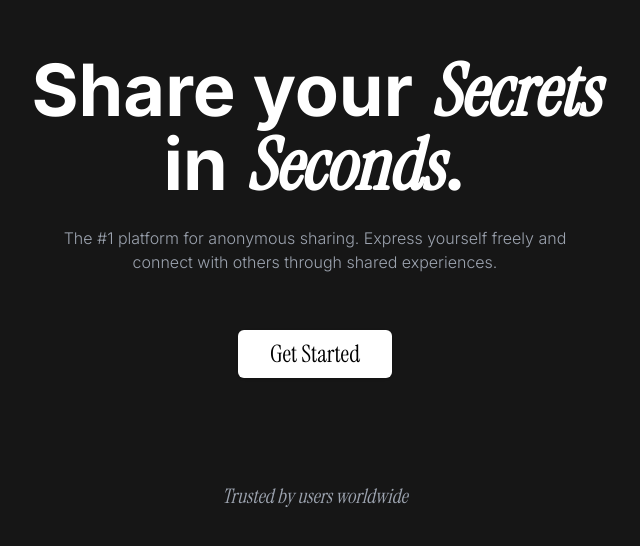
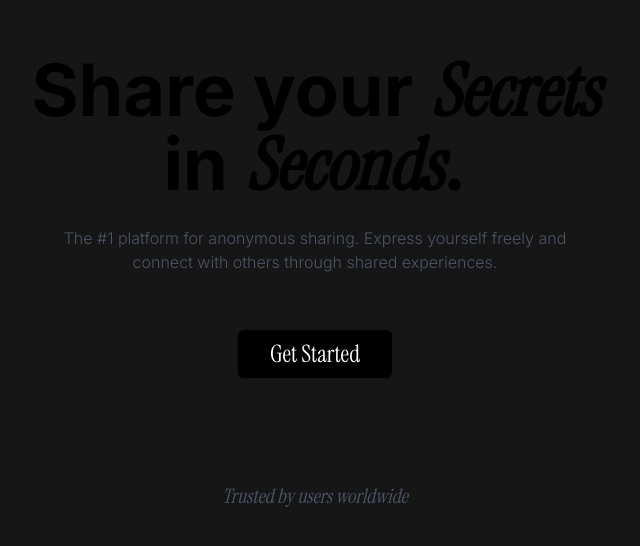
Before and after one commit to yeabnoah/Siki, a Next.js app in the folder client/: page / in a window 1280 px wide. Shown: the part 130-676 px from the top of the page, without its empty margins (325-965 px from the left). Built offline with nearby package versions, Linux system fonts and the light colour scheme; no server answers.

Commit message:
landing page

```diff
--- a/client/app/dashboard/page.tsx
+++ b/client/app/dashboard/page.tsx
@@ -90,7 +90,7 @@ export default function Page() {
 
   return (
     <SidebarProvider
-      className=" bg-white/5`"
+      className="bg-white dark:bg-bgMain"
       style={
         {
           "--sidebar-width": "380px",
@@ -99,35 +99,37 @@ export default function Page() {
     >
       {/* <Spotlight /> */}
       <SidebarInset>
-        <header className="sticky justify-between  top-0 flex shrink-0 items-center bg-white/5 gap-2 border-b p-4">
-          <div className=" flex items-center gap-2 font-instrument text-2xl dark:text-white/80  mx-2">
+        <header className="sticky justify-between top-0 flex shrink-0 items-center bg-white dark:bg-white/5 gap-2 border-b dark:border-white/10 p-4">
+          <div className="flex items-center gap-2 font-instrument text-2xl text-black/80 dark:text-white/80 mx-2">
             {/* <Mic2Icon /> */}
             Wishper
           </div>
-          <div className=" flex justify-end items-center flex-row w-full gap-3">
+          <div className="flex justify-end items-center flex-row w-full gap-3">
             <ThemeSwitcher />
             {/* <SidebarTrigger className="-ml-1" /> */}
           </div>
         </header>
 
-        <div className="flex flex-1 flex-col gap-2 p-4 dark:bg-bgMain">
+        <div className="flex flex-1 flex-col gap-2 p-4 bg-white dark:bg-bgMain">
           {/* <div className={` ${!show && "hidden"}`}> */}
           <Textarea
             value={secret}
             onChange={handleTextAreaInput}
             placeholder="write your secret here ..."
-            className="rounded-none text-xs textarea min-h-[60px] transition-all duration-200 resize-none overflow-hidden placeholder:font-instrument placeholder:text-lg"
+            className="rounded-none text-xs textarea min-h-[60px] transition-all duration-200 resize-none overflow-hidden placeholder:font-instrument placeholder:text-lg bg-white dark:bg-bgMain text-black dark:text-white"
             style={{ height: textareaHeight }}
           />
 
           <Button
             onClick={() => {
-              createSecret(secret as string);
-              // setShow(false);
-              setSecret("");
+              if (secret?.trim()) {
+                createSecret(secret);
+                setSecret("");
+              }
             }}
+            disabled={!secret?.trim()}
             variant="outline"
-            className=" text-xs md:text-base py-0 w-fit  dark:bg-bgMain my-2 text-black/60 dark:text-white/70 rounded-none font-instrument"
+            className="text-xs md:text-base py-0 w-fit bg-white dark:bg-bgMain my-2 text-black/60 dark:text-white/70 rounded-none font-instrument disabled:opacity-50 disabled:cursor-not-allowed"
           >
             Wishper
           </Button>
--- a/client/app/page.tsx
+++ b/client/app/page.tsx
@@ -9,25 +9,25 @@ export default function Home() {
   const { isAiFetching } = useSecretData();
   const router = useRouter()
   return (
-    <main className="bg-bgMain min-h-screen text-white">
+    <main className="bg-bgMain min-h-screen text-white dark:bg-bgMain dark:text-white">
       <div className="container mx-auto">
 
         <div className="flex flex-col pt-[15vh] sm:pt-[23vh] items-center justify-center min-h-[80vh] text-center gap-4 sm:gap-6 px-4">
 
-          <h1 className="text-4xl font-inter sm:text-6xl md:text-7xl font-bold max-w-4xl leading-tight">
+          <h1 className="text-4xl font-inter sm:text-6xl md:text-7xl font-bold max-w-4xl leading-tight text-black dark:text-white">
             Share your <span className="font-instrument italic">Secrets</span> {" "}
             <span className="block">
               in <span className="font-instrument italic">Seconds</span>.
             </span>
           </h1>
 
-          <p className="text-gray-400 max-w-lg font-inter mb-4 sm:mb-8 text-sm sm:text-base">
+          <p className="text-gray-600 dark:text-gray-400 max-w-lg font-inter mb-4 sm:mb-8 text-sm sm:text-base">
             The #1 platform for anonymous sharing. Express yourself freely and connect with others through shared experiences.
           </p>
 
           <Button
             onClick={() => router.push("/dashboard")}
-            className="px-6 sm:px-8 py-4 sm:py-6 font-instrument text-xl sm:text-2xl bg-white text-black hover:bg-white/90 transition-all duration-200 flex items-center gap-2"
+            className="px-6 sm:px-8 py-4 sm:py-6 font-instrument text-xl sm:text-2xl bg-black dark:bg-white text-white dark:text-black hover:bg-black/90 dark:hover:bg-white/90 transition-all duration-200 flex items-center gap-2"
           >
             {isAiFetching ? (
               <>
@@ -41,7 +41,9 @@ export default function Home() {
 
           {/* Companies Section */}
           <div className="mt-12 sm:mt-20">
-            <p className="text-gray-400 mb-8 font-instrument italic text-lg sm:text-xl">Trusted by users worldwide</p>
+            <p className="text-gray-600 dark:text-gray-400 mb-8 font-instrument italic text-lg sm:text-xl">
+              Trusted by users worldwide
+            </p>
           </div>
         </div>
       </div>
```
